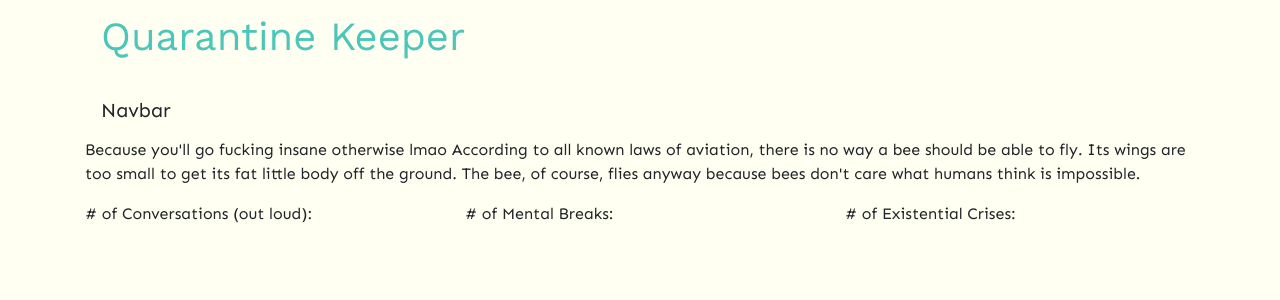
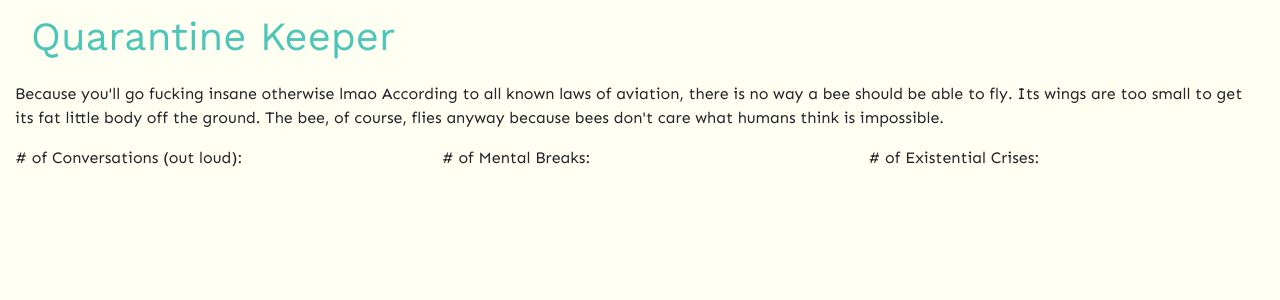
Before and after one commit to psittikul/quarantine-keeper, a PHP site: page / in a window 1280 px wide. Shown: the top 300 px of the page. Run offline with PHP 8.4, Linux system fonts and the light colour scheme; some web fonts are replaced.

Commit message:
Messing with styles

```diff
--- a/index.php
+++ b/index.php
@@ -14,17 +14,12 @@
 </head>
 
 <body>
-    <div class="container">
+    <div class="container-fluid">
         <!-- As a link -->
         <nav class="navbar">
             <a id="headerTitle" class="navbar-brand" href="#">
                 <h1>Quarantine Keeper</h1>
             </a>
-        </nav>
-
-        <!-- As a heading -->
-        <nav class="navbar">
-            <span class="navbar-brand mb-0 h1">Navbar</span>
         </nav>
         <p>Because you'll go fucking insane otherwise lmao
 
```
